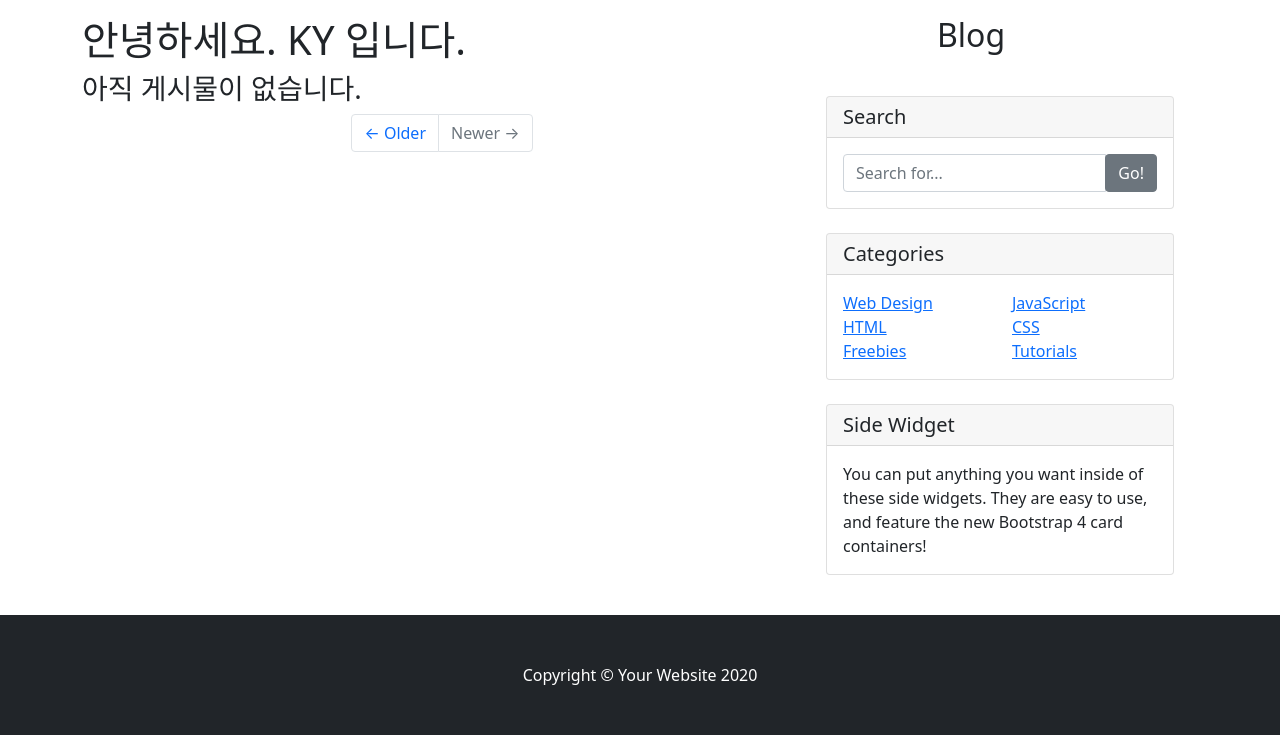
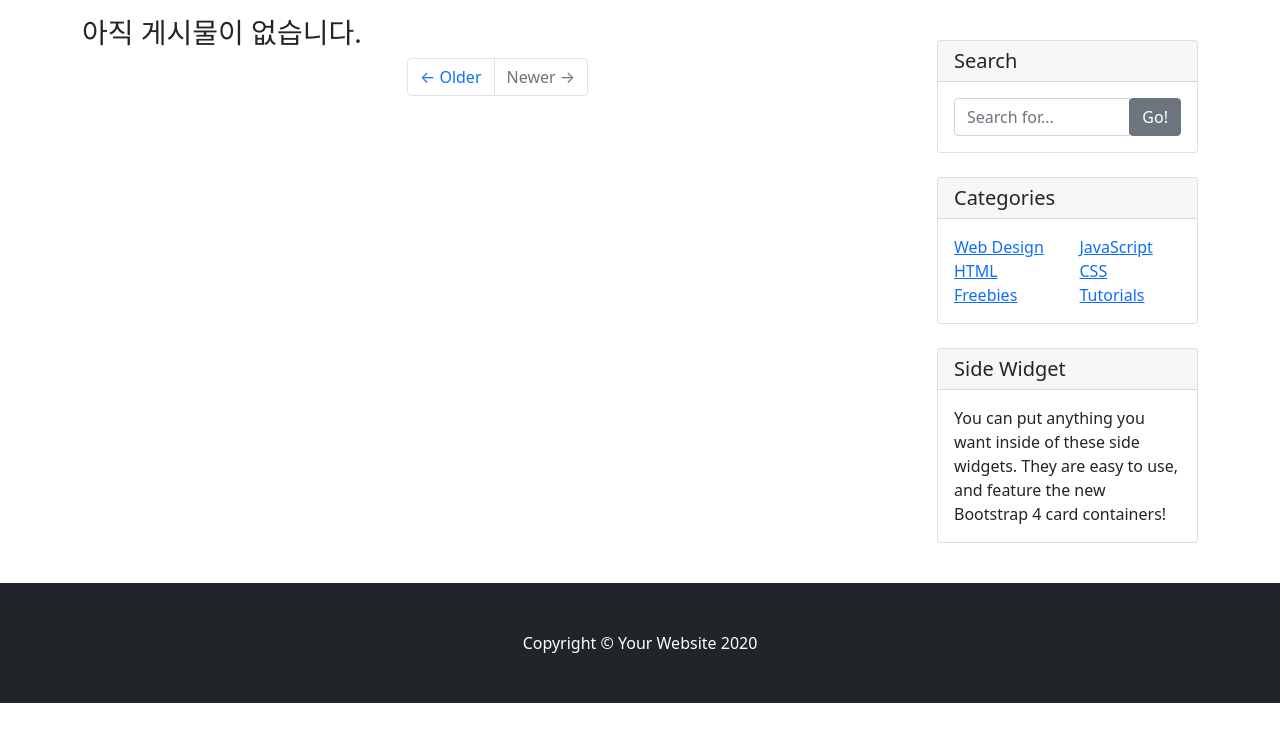
Before and after one commit to ky8778/KY_django, a Django app: page /blog/ in a window 1280 px wide. Shown: the part 56-800 px from the top of the page. Run offline with Django 3.2, Linux system fonts and the light colour scheme; data that the repository does not hold is empty.

Commit message:
[Blog] 모듈화 구조 변경

```diff
--- a/blog/templates/blog/base.html
+++ b/blog/templates/blog/base.html
@@ -31,8 +31,75 @@
       </div>
     </div>
   </nav>
-  {% block content %}
-  {% endblock %}
+
+  <!-- Page Content -->
+  <div class="container my-3">
+    <div class="row">
+      <div class="col-md-8 col-lg-9" id="main-area">
+        {% block main_area %}
+        {% endblock %}
+      </div>
+      <!-- Sidebar Widgets Column -->
+      <div class="col-md-4 col-lg-3">
+        <!-- Search Widget -->
+        <div class="card my-4">
+          <h5 class="card-header">Search</h5>
+          <div class="card-body">
+            <div class="input-group">
+              <input type="text" class="form-control" placeholder="Search for...">
+              <span class="input-group-append">
+                <button class="btn btn-secondary" type="button">Go!</button>
+              </span>
+            </div>
+          </div>
+        </div>
+
+        <!-- Categories Widget -->
+        <div class="card my-4">
+          <h5 class="card-header">Categories</h5>
+          <div class="card-body">
+            <div class="row">
+              <div class="col-lg-6">
+                <ul class="list-unstyled mb-0">
+                  <li>
+                    <a href="#">Web Design</a>
+                  </li>
+                  <li>
+                    <a href="#">HTML</a>
+                  </li>
+                  <li>
+                    <a href="#">Freebies</a>
+                  </li>
+                </ul>
+              </div>
+              <div class="col-lg-6">
+                <ul class="list-unstyled mb-0">
+                  <li>
+                    <a href="#">JavaScript</a>
+                  </li>
+                  <li>
+                    <a href="#">CSS</a>
+                  </li>
+                  <li>
+                    <a href="#">Tutorials</a>
+                  </li>
+                </ul>
+              </div>
+            </div>
+          </div>
+        </div>
+
+        <!-- Side Widget -->
+        <div class="card my-4">
+          <h5 class="card-header">Side Widget</h5>
+          <div class="card-body">
+            You can put anything you want inside of these side widgets. They are easy to use, and feature the new Bootstrap 4 card containers!
+          </div>
+        </div>
+      </div>
+    </div>
+  </div>
+
   <!-- Footer -->
   <footer class="py-5 bg-dark">
     <div class="container">
--- a/blog/templates/blog/blog.html
+++ b/blog/templates/blog/blog.html
@@ -1,18 +1,7 @@
 {% extends 'blog/base.html' %}
 {% block title %}Blog{% endblock %}
-{% block content %}
-  <!-- Page Content -->
-  <div class="container my-3">
-    <div class="row">
-      <div class="col-9">
-        <h1>안녕하세요. KY 입니다.</h1>
-      </div>
-      <div class="col-3">
-        <h2>Blog</h2>
-      </div>
+{% block main_area %}
   <!-- Blog Post -->
-      <div class="row">
-        <div class="col-md-8" id="main-area">
   {% if posts.exists %}
     {% for p in posts %}
       <hr/>
@@ -49,67 +38,4 @@
       <a class="page-link" href="#">Newer &rarr;</a>
     </li>
   </ul>
-        </div>
-
-        <!-- Sidebar Widgets Column -->
-        <div class="col-md-4">
-          <!-- Search Widget -->
-          <div class="card my-4">
-            <h5 class="card-header">Search</h5>
-            <div class="card-body">
-              <div class="input-group">
-                <input type="text" class="form-control" placeholder="Search for...">
-                <span class="input-group-append">
-                  <button class="btn btn-secondary" type="button">Go!</button>
-                </span>
-              </div>
-            </div>
-          </div>
-
-          <!-- Categories Widget -->
-          <div class="card my-4">
-            <h5 class="card-header">Categories</h5>
-            <div class="card-body">
-              <div class="row">
-                <div class="col-lg-6">
-                  <ul class="list-unstyled mb-0">
-                    <li>
-                      <a href="#">Web Design</a>
-                    </li>
-                    <li>
-                      <a href="#">HTML</a>
-                    </li>
-                    <li>
-                      <a href="#">Freebies</a>
-                    </li>
-                  </ul>
-                </div>
-                <div class="col-lg-6">
-                  <ul class="list-unstyled mb-0">
-                    <li>
-                      <a href="#">JavaScript</a>
-                    </li>
-                    <li>
-                      <a href="#">CSS</a>
-                    </li>
-                    <li>
-                      <a href="#">Tutorials</a>
-                    </li>
-                  </ul>
-                </div>
-              </div>
-            </div>
-          </div>
-
-          <!-- Side Widget -->
-          <div class="card my-4">
-            <h5 class="card-header">Side Widget</h5>
-            <div class="card-body">
-              You can put anything you want inside of these side widgets. They are easy to use, and feature the new Bootstrap 4 card containers!
-            </div>
-          </div>
-        </div>
-      </div>
-    </div>
-  </div>
 {% endblock %}
```
Also changed, not shown: blog/templates/blog/single_post_page.html (+2 -7 lines). Lines whose indentation alone changed are shown as unchanged.
